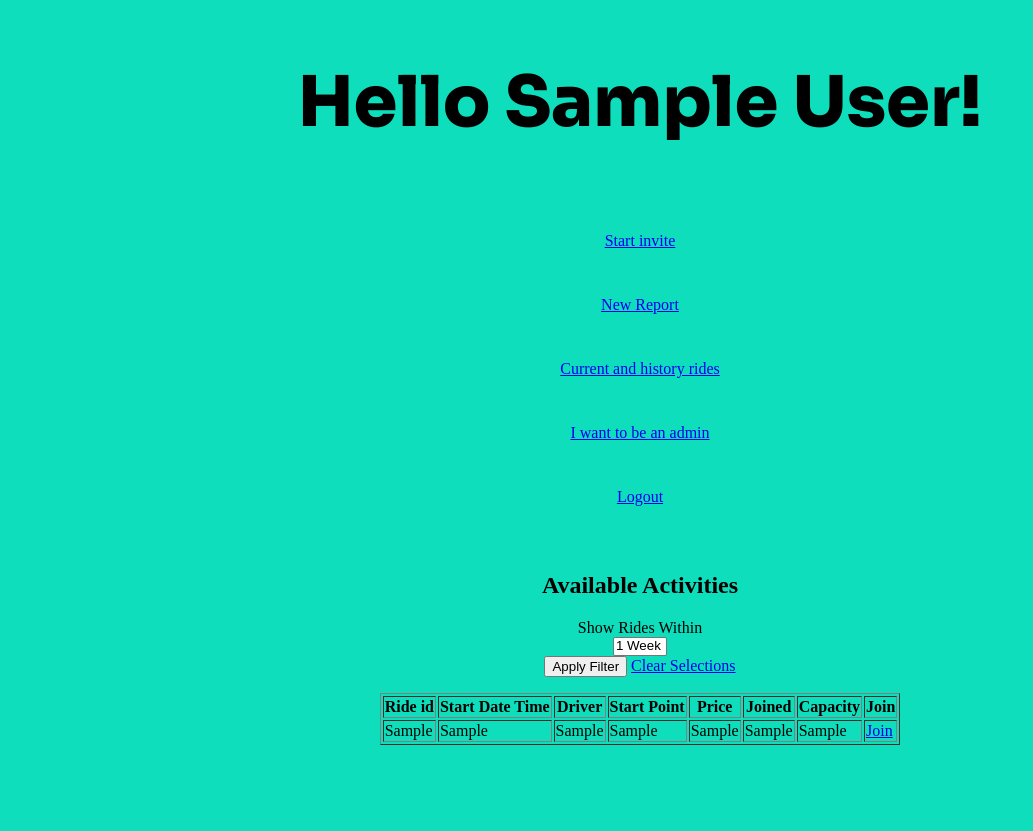
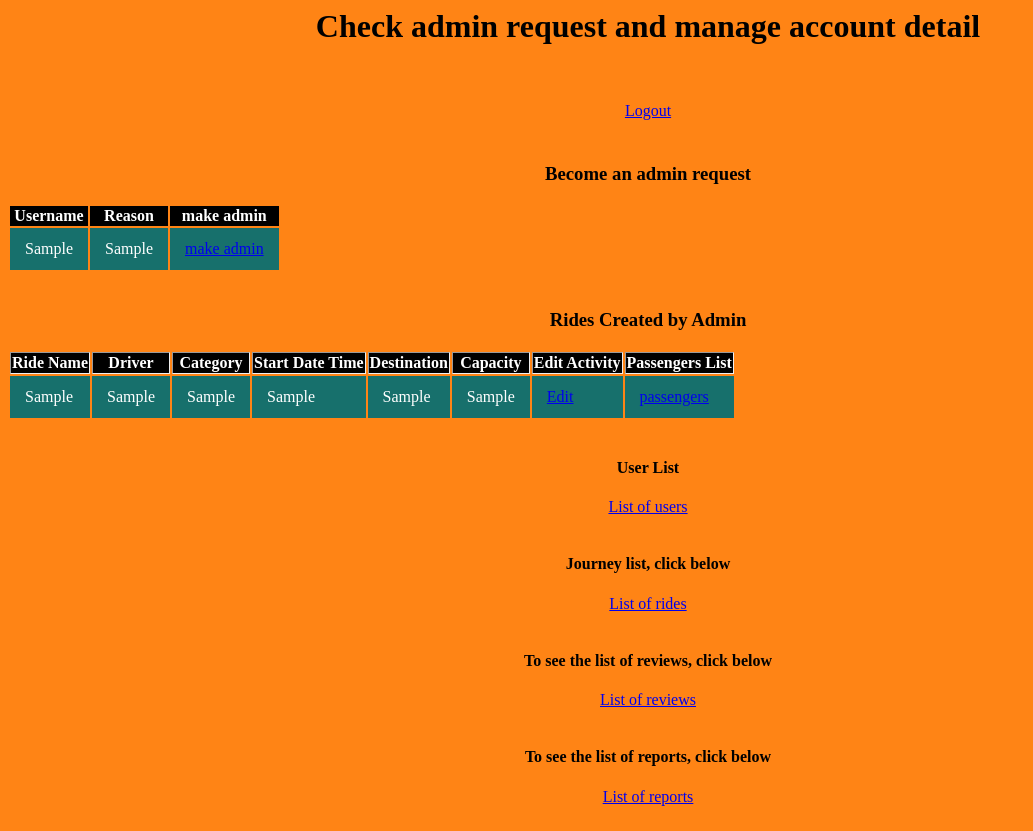
Before and after one commit to zhenyu1311/GRP26APP, a Django app: template kopidarat/templates/admin_index.html in a window 1280 px wide. Shown: the whole page, without its empty margins (0-1033 px from the left). Before the commit the page ends 745 px from the top, so only its background shows below. Run offline with Django 4.2, Linux system fonts and the light colour scheme; the template is opened without the code that fills it: most values are stand-ins (such as "Sample title", 1, 10 or a date in 2020).

Commit message:
Update admin_index.html

```diff
--- a/kopidarat/templates/admin_index.html
+++ b/kopidarat/templates/admin_index.html
@@ -1,110 +1,131 @@
 {% load static %}
 <style>
   @import url('https://fonts.googleapis.com/css2?family=Sora:wght@800&display=swap');
-  body {
+body {
     color: black;
     text-align: center;
-    background-color: #0EDEBC;
-    display: flex;
-    flex-direction: column;
-    flex-wrap: wrap;
-    align-content: center;
-    align-items: center;
-  }
+    background-color: #FF8415 ;
+    width: 100%;
+}
+.content-table {
+  border-collapse: collapse;
+  margin: 25px 0;
+  min-width: 400px;
+}
 
-  h1 {
-    font-family: 'Sora';
-    font-size: 70px;
-    margin: 50px;
-  }
+.content-table thead tr {
+  background-color: black;
+  color: #ffff;
+  text-align : center;
+  font-weight: bold;
 
-  h2 {
-    font-family: 'futura';
-    color: black;
-  }
+}
 
-  a {
-    margin-bottom: 10px;
-  }
+.content-table td {
+  padding : 12px 15px;
+}
 
-  option {
-    width: 100%;
-  }
+.content-table tbody tr {
+  border-bottom: 1px solid #17706c;
+  color: white;
+  background-color: #17706c;
+}
+
+table,tr,td {
+  border: none;
+}
 </style>
-
 <html>
   <head>
-    <title> Welcome to [AppName]! </title>
+    <title>THIS IS ADMIN PAGE</title>
   </head>
   <body>
     {% if message %}
-    <div id="overlay"></div>
-    <div class="popup">
-      <div class="popupcontent">{{message}}</div>
-      <a
-        class="button"
-        href="{% url 'index' %}"
-        class="text-decoration-none"
-      >Back To Main Page</a>
-    </div>
+    <div>{{ message }}</div>
     {% endif %}
-
-    <h1>Hello {{full_name}}!</h1>
-
-    <br/><br>
-    <a href="{% url 'create_activity' %}"> Start invite </a>
-    <br/><br>
-    <a href="{% url 'report' %}"> New Report </a>
-    <br/><br>
-    <a href="{% url 'user_activity' %}"> Current and history rides </a>
-    <br/><br>
-    <a href="{% url 'become_admin' %}"> I want to be an admin </a>
-    <br/><br>
-    <a href="{% url 'logout' %}"> Logout </a>
-    <br/><br>
-
-
-
-
-    <h2> Available Activities </h2>
-    <form action="{% url 'index' %}" method="post">
-      {% csrf_token %}
-
-
-
-
-        <label for="period_id" class="control-label requiredField">Show Rides Within</label>
-      <div class="controls"><select name="display_period" id="display_period" multiple size="1">
-        <option value= "1_week" >1 Week</option>
-        <option value= "1_month" >1 Month</option>
-        </select> </div>
-      <button type="submit">Apply Filter</button>
-      <a href = "{% url 'index' %}">Clear Selections</a>
-      </form>
-    </div>
-
-    <table border=1>
+    <h1>Check admin request and manage account detail</h1>
+    <h2></h2>
+    <br /><br />
+    <a href="logout"> Logout </a>
+    <br /><br />
+    <div class="content-table">
+  <h3>  Become an admin request  </h3>
+    <table>
       <thead>
-          <th> Ride id </th>
-          <th> Start Date Time </th>
-          <th> Driver </th>
-          <th> Start Point </th>
-          <th> Price </th>
-          <th> Joined </th>
-          <th> Capacity </th>
-          <th> Join </th>
+        <th> Username </th>
+        <th> Reason </th>
+        <th> make admin </th>
       </thead>
-      {% for activity in records %}
+      {% for requests in list_of_requests %}
       <tr>
-        <td> {{ activity.0 }}</td>
-        <td> {{ activity.3 }}</td>
-        <td> {{ activity.1 }}</td>
-        <td> {{ activity.4 }}</td>
-        <td> {{ activity.5 }}</td>
-        <td> {{ activity.6 }}</td>
-        <td> {{ activity.6 }}</td>
-        <td> <a class='button' href="{% url 'join' activity.0 %}" class="text-decoration-none">Join</a> </td>
+        <td>{{ requests.0 }}</td>
+        <td>{{ requests.1 }}</td>
+        <td>
+          <a
+            class="button"
+            href="admin_user_edit/{{ requests.0 }}"
+            class="text-decoration-none"
+          >
+            make admin
+          </a>
+        </td>
       </tr>
       {% endfor %}
+    </table>
+  </br>
+  <h3> Rides Created by Admin </h3>
+    <table border="1">
+      <thead>
+        <th>Ride Name</th>
+        <th>Driver</th>
+        <th>Category</th>
+        <th>Start Date Time</th>
+        <th>Destination</th>
+        <th>Capacity</th>
+        <th>Edit Activity</th>
+        <th>Passengers List</th>
+      </thead>
+      {% for activity in list_of_activities_by_admin %}
+      <tr>
+        <td>{{ activity.3 }}</td>
+        <td>{{ activity.7 }}</td>
+        <td>{{ activity.2 }}</td>
+        <td>{{ activity.4 }}</td>
+        <td>{{ activity.5 }}</td>
+        <td>{{ activity.6 }}</td>
+        <td>
+          <a
+            class="button"
+            href="admin_activity_edit/{{ activity.0 }}"
+            class="text-decoration-none"
+          >
+            Edit
+          </a>
+        </td>
+        <td>
+          <a
+            class="button"
+            href="passengers/{{ activity.0 }}"
+            class="text-decoration-none"
+          >
+            passengers
+          </a>
+        </td>
+      </tr>
+      {% endfor %}
+    </table>
+  </br>
+    <h4>User List</h4>
+    <a href="/admin_user"> List of users </a>
+    <br /><br />
+    <h4>Journey list, click below</h4>
+    <a href="/admin_activity"> List of rides </a>
+    <br /><br />
+    <h4>To see the list of reviews, click below</h4>
+    <a href="/admin_review"> List of reviews </a>
+    <br /><br />
+    <h4>To see the list of reports, click below</h4>
+    <a href="/admin_report"> List of reports </a>
+  </div>
   </body>
 </html>
```
